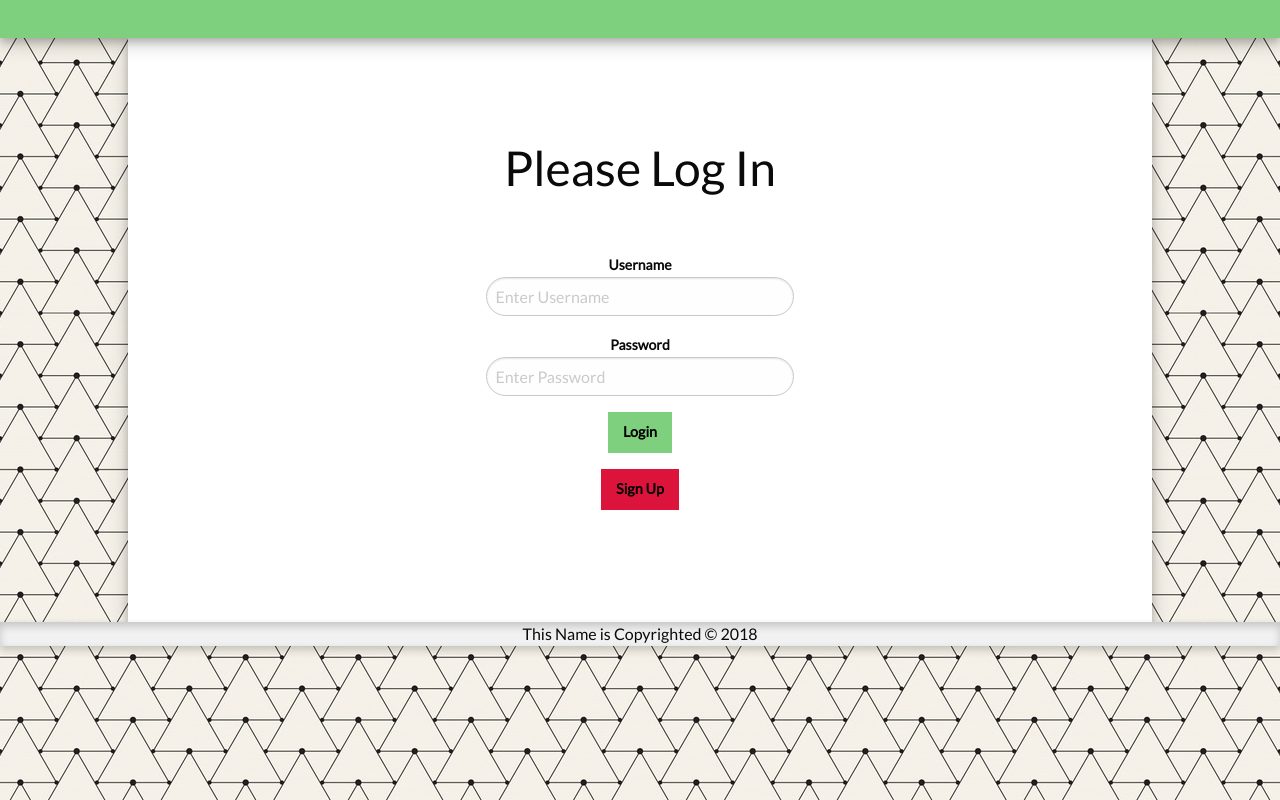
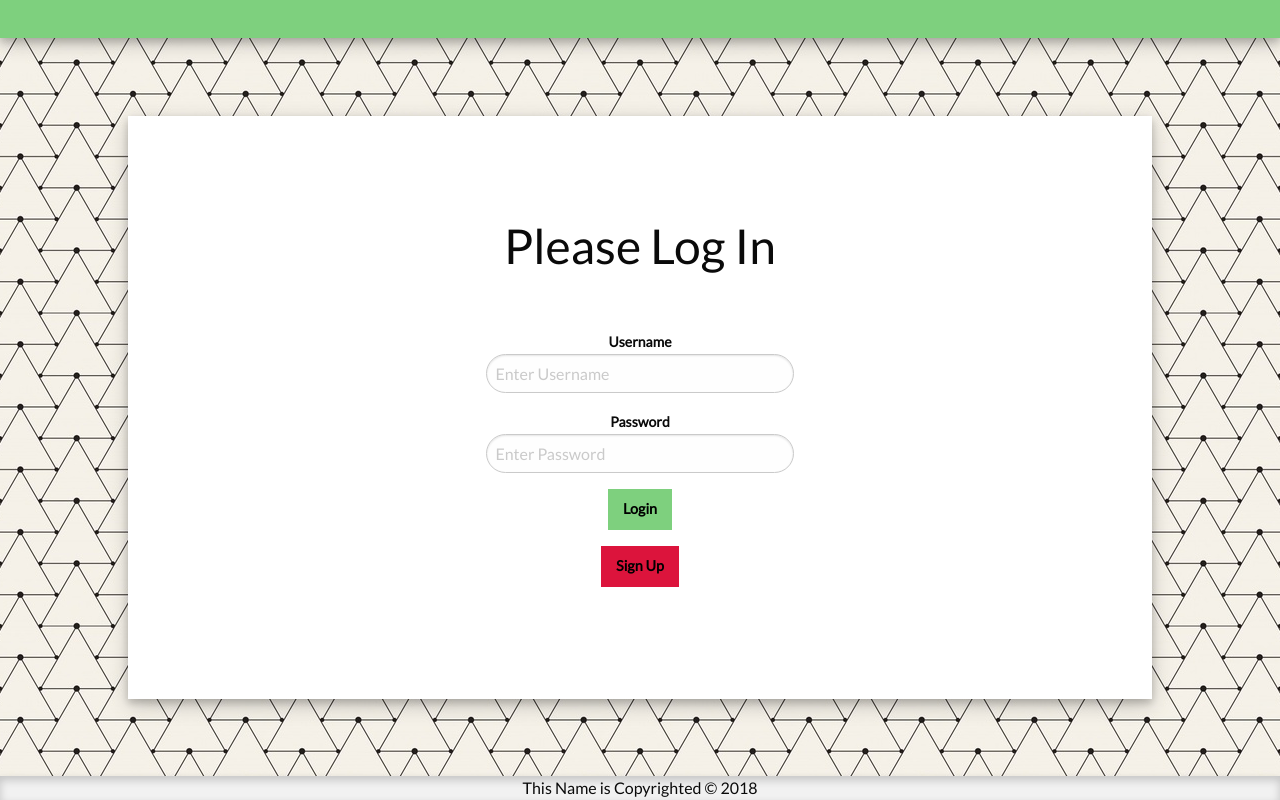
Before and after one commit to kkhan01/This_Name_is_Copyrighted-Brain_Battles, a Flask app: page /login in a window 1280 px wide. Run offline with Flask 2, Linux system fonts and the light colour scheme; parts of the project's set-up code (start-up, migrations or seed data) failed here and were passed over; some libraries are stand-ins or nearby versions.

Commit message:
Update login_custom.css

```diff
--- a/static/css/login_custom.css
+++ b/static/css/login_custom.css
@@ -55,3 +55,11 @@ h1{
 #alignthisleft{
     text-align: left;
 }
+
+body{
+    overflow: visible;
+    display: flex;
+    flex-direction: column;
+    height: 100vh;
+    flex-shrink: 0;
+}
```
